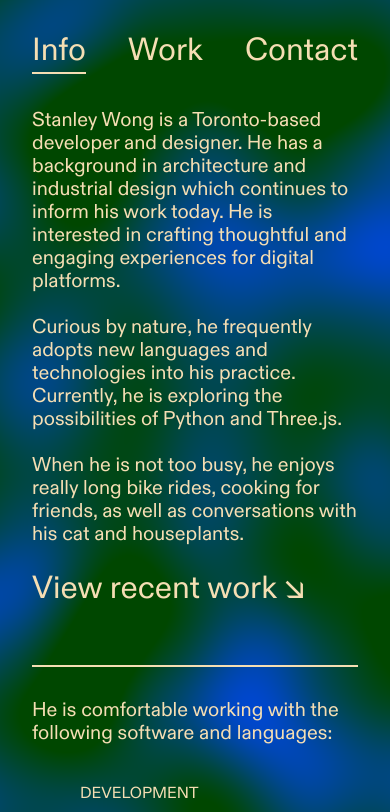
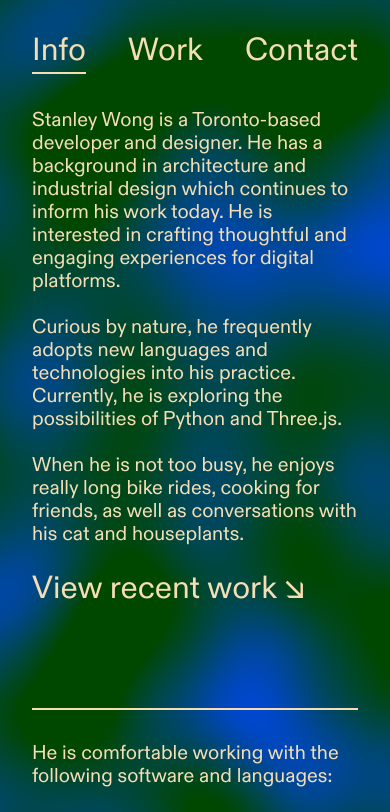
Before and after one commit to stanw0ng/Portfolio-V2, a React (Vite) app: page / in a window 390 px wide. Shown: the top 812 px of the page. Built offline with nearby package versions, Linux system fonts and the light colour scheme.

Commit message:
adjust shrink space of info

```diff
--- a/src/styles/info.scss
+++ b/src/styles/info.scss
@@ -230,7 +230,7 @@
 @media only screen and (max-width: 390px) {
   .left-info {
     font-size: 1.25rem;
-    height: 65vh;
+    height: 70vh;
 
     .call-to-action {
       margin-top: 1.5rem;
```
